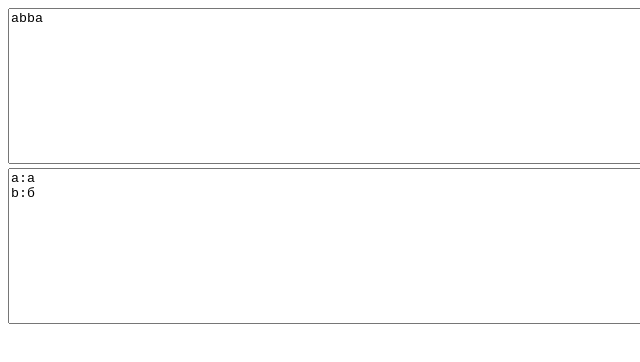
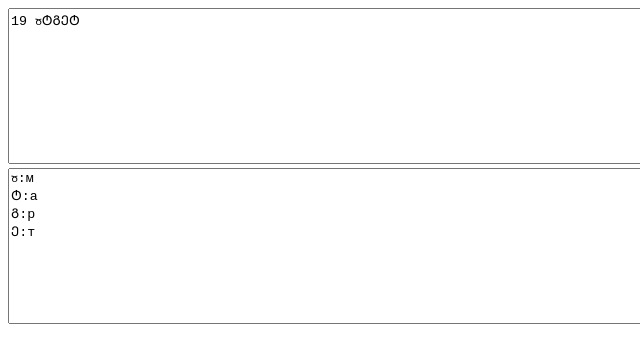
Before and after one commit to Orbis1/decifer, a plain HTML site: page index.html in a window 1280 px wide. Shown: the full height of the page, 0-640 px from the left. Drawn offline with Linux system fonts and the light colour scheme.

Commit message:
Orbis1 published a site update

```diff
--- a/index.html
+++ b/index.html
@@ -9,18 +9,20 @@
   <body>
     <div class="input">
       <textarea id="w3input" name="w3review" rows="10" cols="100">
-abba
+19 ჾᲢᲒᲔᲢ
       </textarea>
     </div>
     <div class="decoder">
       <textarea id="w3decoder" name="w3review" rows="10" cols="100">
-a:а
-b:б
+ჾ:м
+Ტ:а
+Გ:р
+Ე:т
       </textarea>
     </div>
     <div class="output">
       <div id="w3output"></div>
     </div>
   </body>
-  <script src="./dist/1/Decifer.js" type="module"></script>
+  <script src="./dist/1/Decifer.js"></script>
 </html>
```
